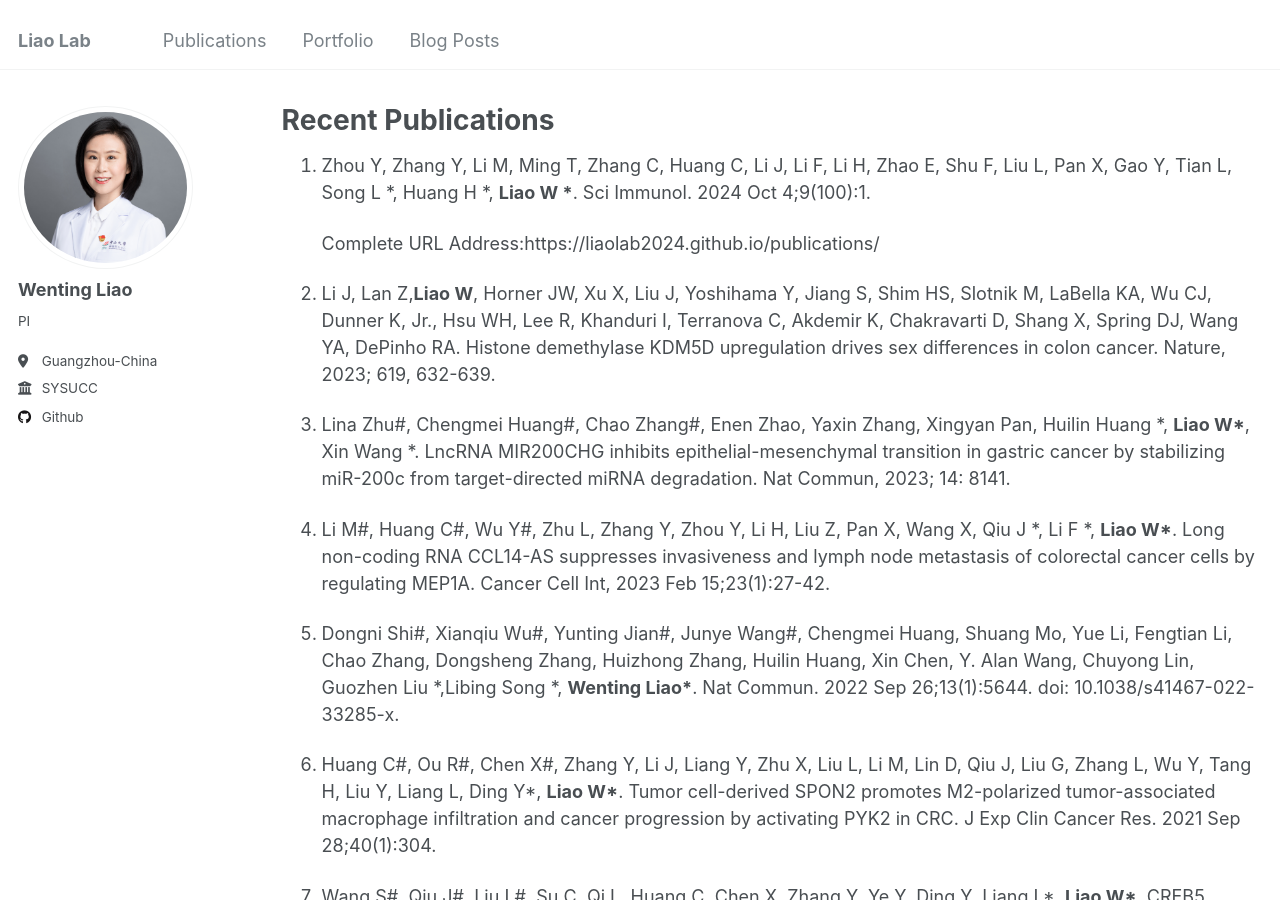
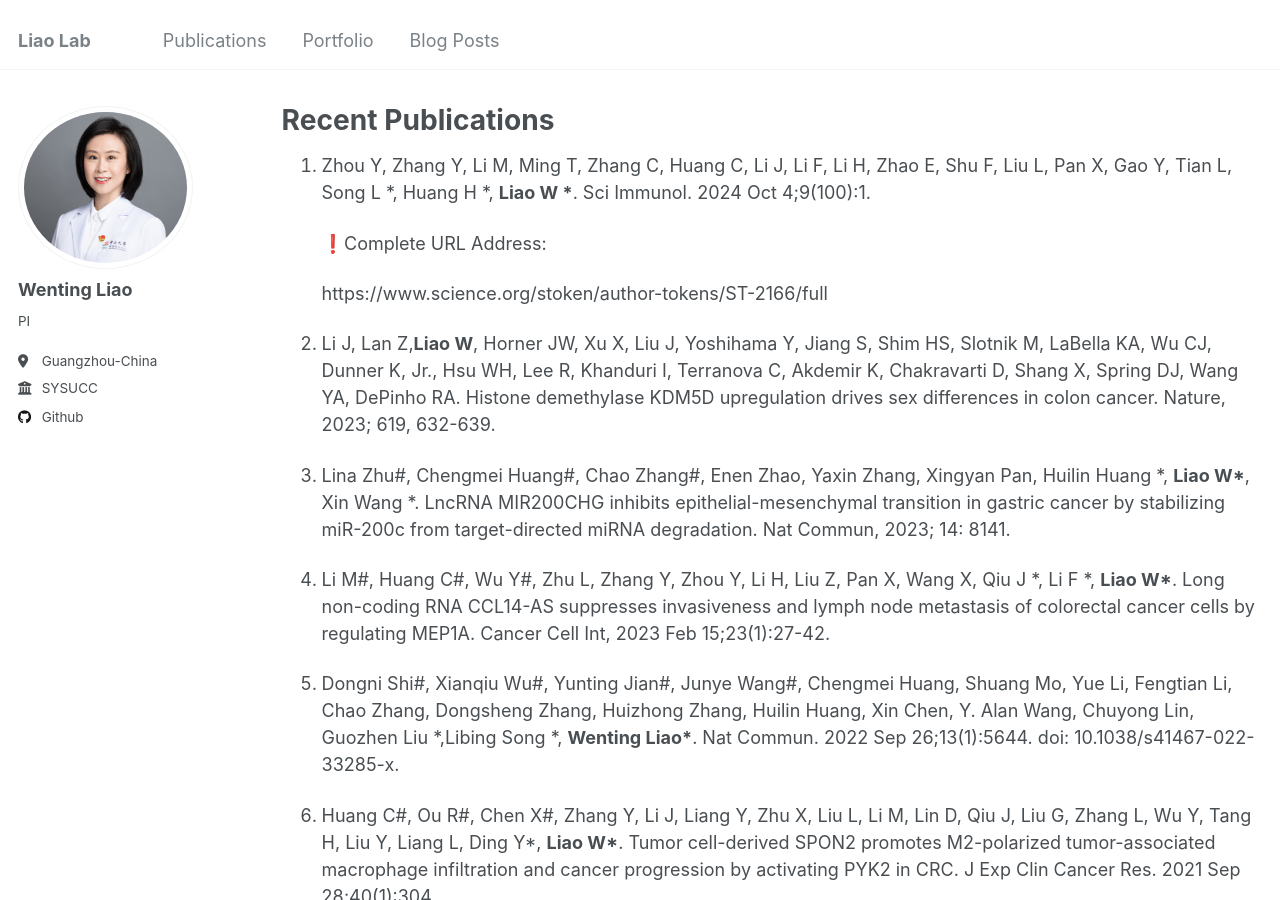
Before and after one commit to ImmunoTransLab/ImmunoTransLab, a Jekyll site: the page built from _pages/publications.md, in a window 1280 px wide and 900 px high. Built offline with Jekyll 4.4.1, drawn with Linux system fonts in a browser that asks for light colours.

Commit message:
Update publications.md

```diff
--- a/_pages/publications.md
+++ b/_pages/publications.md
@@ -9,7 +9,9 @@ author_profile: true
 
 1. Zhou Y, Zhang Y, Li M, Ming T, Zhang C, Huang C, Li J, Li F, Li H, Zhao E, Shu F, Liu L, Pan X, Gao Y, Tian L, Song L *, Huang H *, __Liao W *__. Sci Immunol. 2024 Oct 4;9(100):1.
 
-   Complete URL Address:https://liaolab2024.github.io/publications/
+   ❗️Complete URL Address:
+
+      https://www.science.org/stoken/author-tokens/ST-2166/full
 
 
 3. Li J, Lan Z,<strong>Liao W</strong>, Horner JW, Xu X, Liu J, Yoshihama Y, Jiang S, Shim HS, Slotnik M, LaBella KA, Wu CJ, Dunner K, Jr., Hsu WH, Lee R, Khanduri I, Terranova C, Akdemir K, Chakravarti D, Shang X, Spring DJ, Wang YA, DePinho RA. Histone demethylase KDM5D upregulation drives sex differences in colon cancer. Nature, 2023; 619, 632-639.
```
